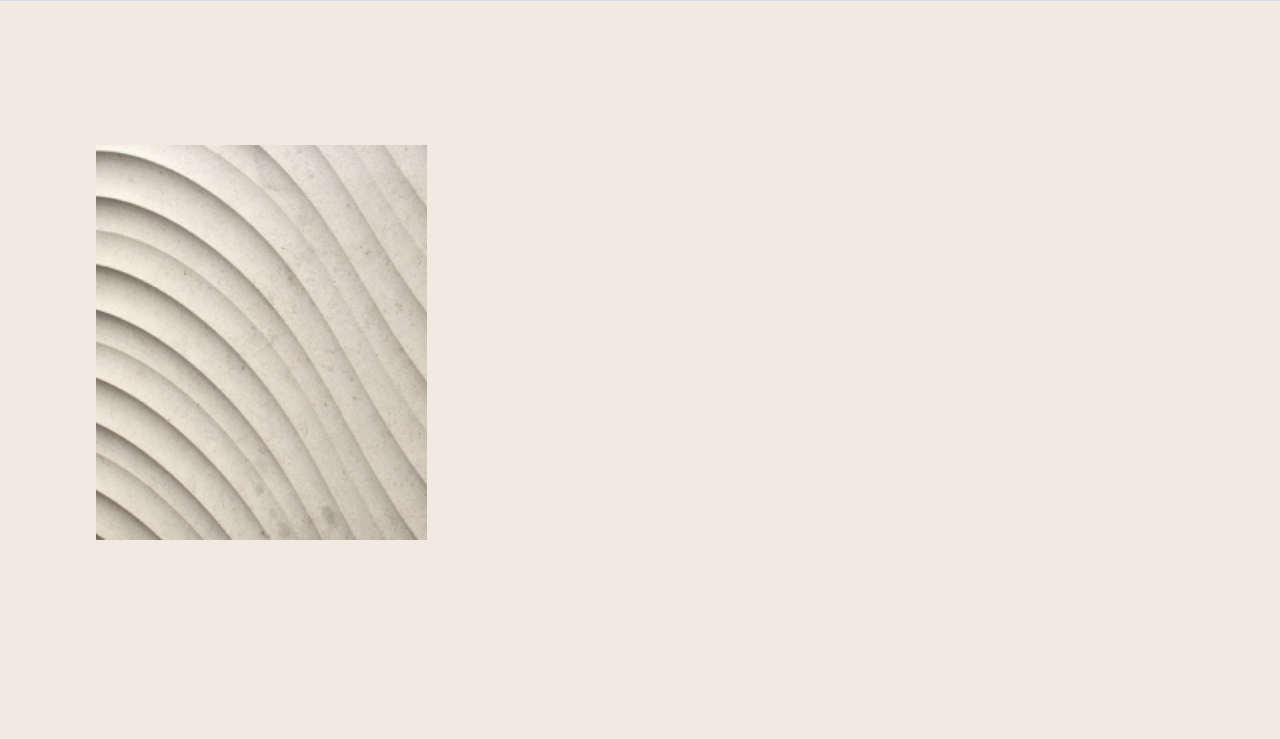
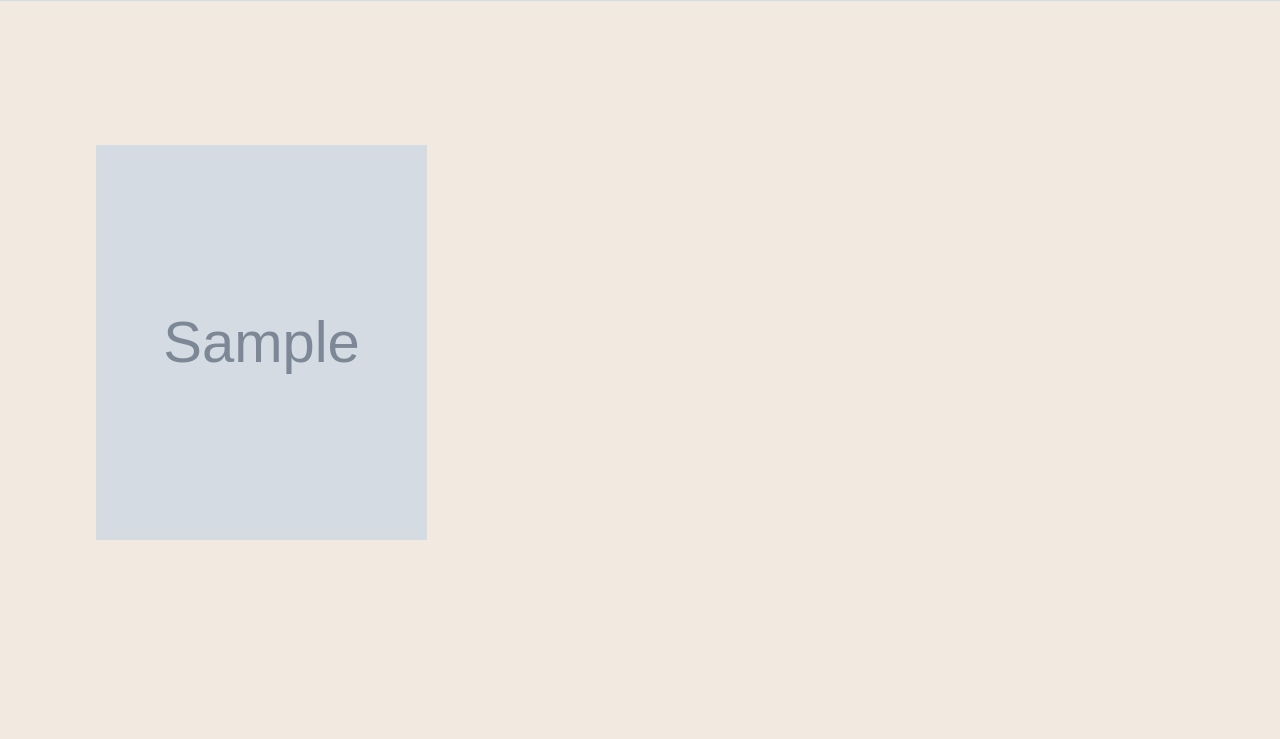
Before and after one commit to sepehrsohrabii/Tulip, a Django app: template frontend/templates/main_product.html in a window 1280 px wide. Shown: the part 635-1374 px from the top of the page. Run offline with Django 4.2, Linux system fonts and the light colour scheme; the template is opened without the code that fills it: most values are stand-ins (such as "Sample title", 1, 10 or a date in 2020); grey boxes marked "Sample" are stand-in pictures; form fields are guessed from the names that the template uses; some libraries are stand-ins or nearby versions; some web fonts are replaced.

Commit message:
design updated - deployment

```diff
--- a/frontend/templates/main_product.html
+++ b/frontend/templates/main_product.html
@@ -23,12 +23,12 @@
 		<a href="{{ item.get_absolute_url }}"
 		   class="products-card {% if forloop.counter|divisibleby:5 or forloop.counter|divisibleby:8 %}col-8{% else %}col-4{% endif %} height-289">
 			<div class="content justify-content-between px-5">
-				<span class="title">Carving</span>
+				<span class="title">{{item.title}}</span>
 				<span class="title d-flex align-items-center"><iconify-icon
 						icon="material-symbols:arrow-forward-ios-sharp"></iconify-icon></span>
 			</div>
 			<div class="image">
-				<img class="w-100 h-100 object-fit-cover" src="{% static 'img/gal-1.jpg' %}">
+				<img class="w-100 h-100 object-fit-cover" src="{{ item.title_img.url }}">
 			</div>
 		</a>
 		{% endfor %}
```
